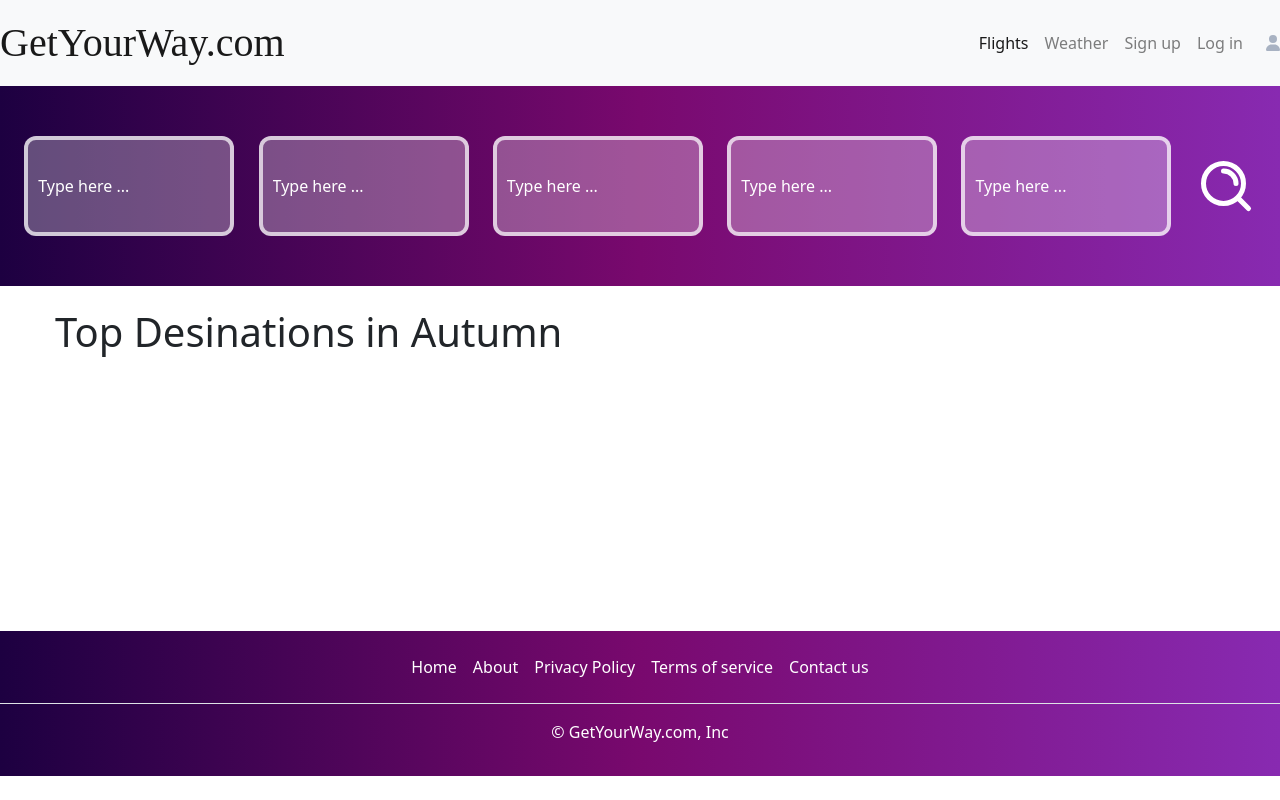
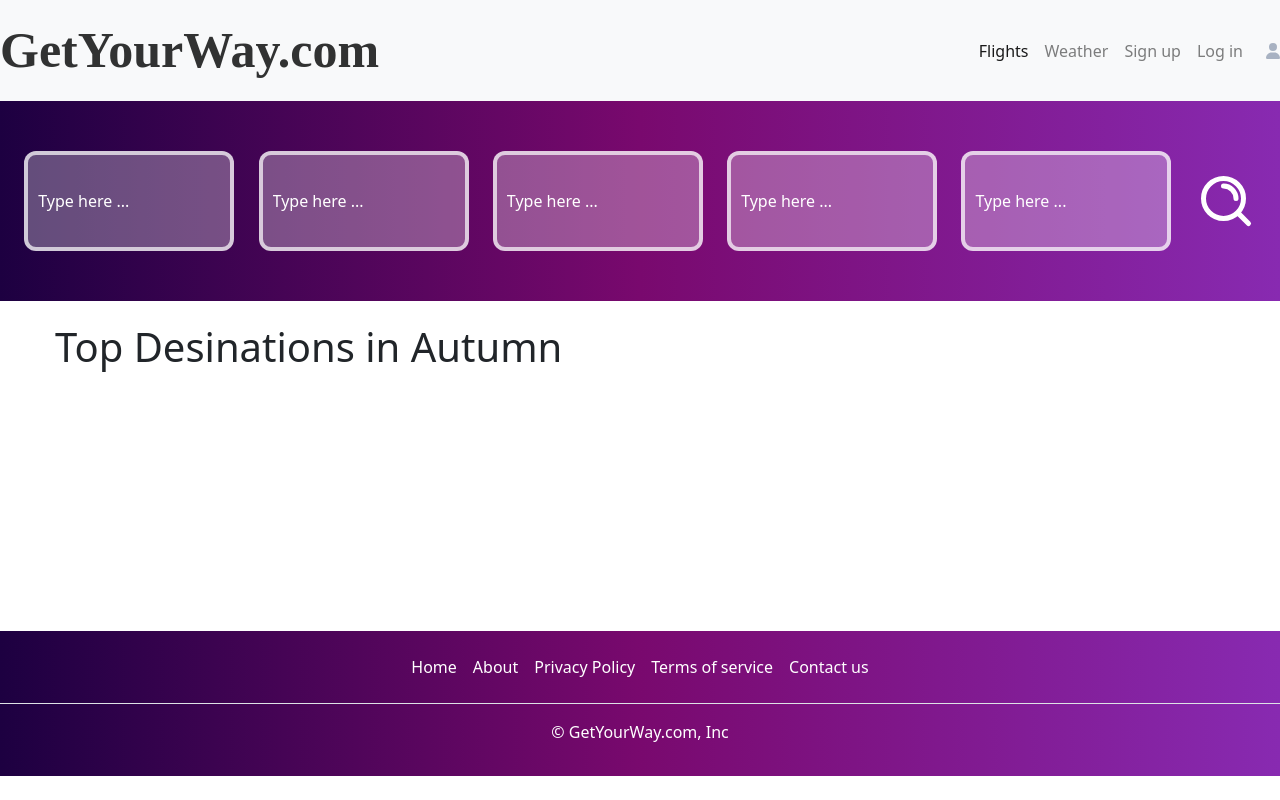
Before and after one commit to eclonghurst/SkyTwoFlyFront, a React (Create React App) app: page / in a window 1280 px wide. Built offline with nearby package versions, Linux system fonts and the light colour scheme.

Commit message:
changes to navbrand styling

```diff
--- a/src/Components/NavBarCSS.css
+++ b/src/Components/NavBarCSS.css
@@ -1,7 +1,8 @@
 .navbar-brand{
-    font-family: 'Playfair Display', serif;
-    color: black;
-    font-size: 40px !important;
+    font-family: 'Merriweather', serif !important;
+    color:#313232 !important;
+    font-size: 50px !important;
+    font-weight: bold;
 
 }
 
```
